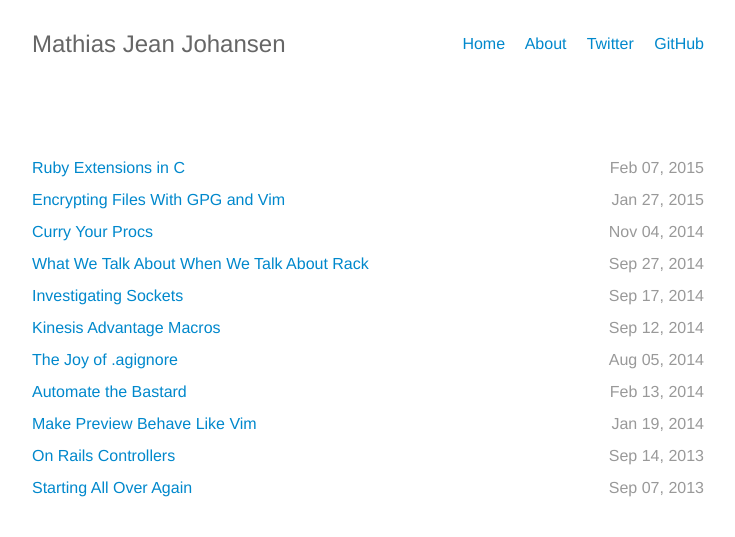
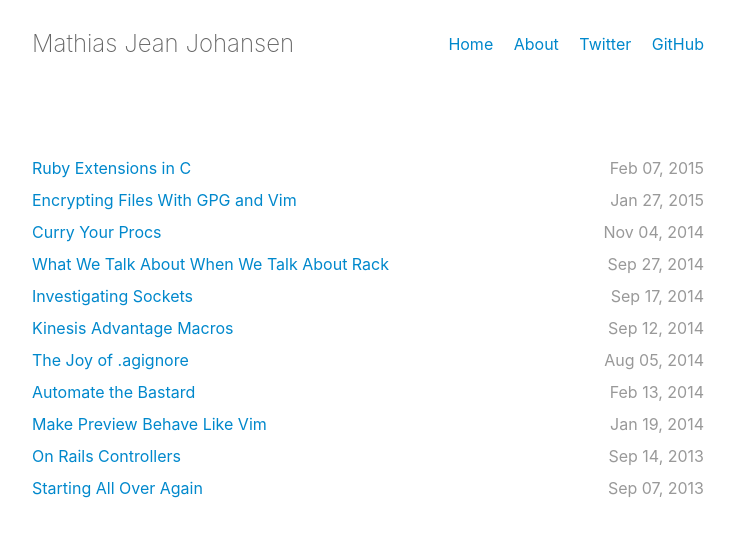
Before and after one commit to majjoha/majjoha.github.io, a Jekyll site: the page built from index.html, in a window 1280 px wide. Shown: the top 537 px of the page, without its empty margins (272-1007 px from the left). Built offline with Jekyll 4.4.1, drawn with Linux system fonts in a browser that asks for light colours; Markdown is read by kramdown in place of the engine named in the settings.

Commit message:
Give -apple-system font a try.

```diff
--- a/css/stylesheet.scss
+++ b/css/stylesheet.scss
@@ -4,7 +4,7 @@
 @import "reset";
 
 $serif: "Georgia", "Times New Roman", serif;
-$sans-serif: "HelveticaNeue-Light", "Helvetica Neue", Arial, sans-serif;
+$sans-serif: -apple-system, "HelveticaNeue-Light", "Helvetica Neue", Arial, sans-serif;
 $main-bg: #FFF;
 $main-fg: #666;
 $inline-bg: #F9FAFA;
```
Also changed, not shown: Gemfile.lock.
